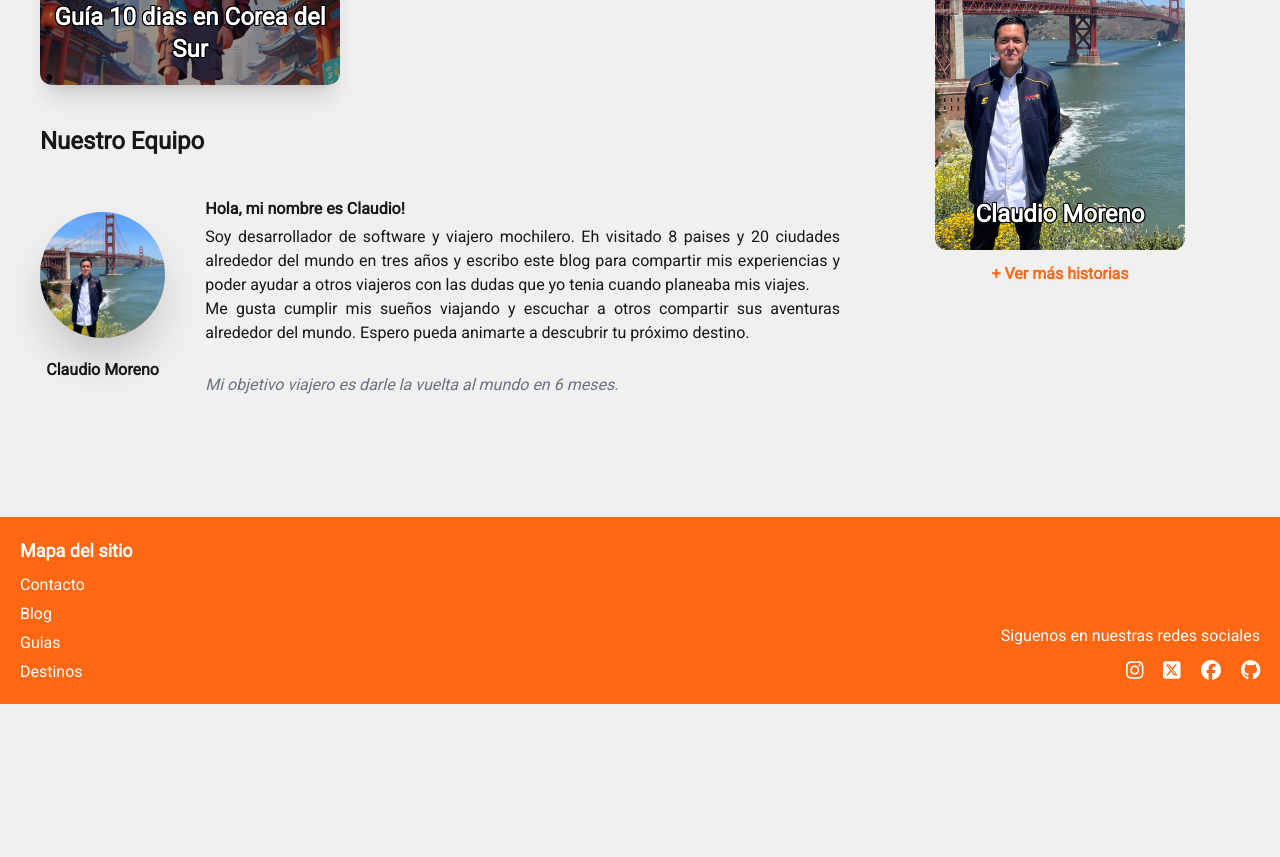
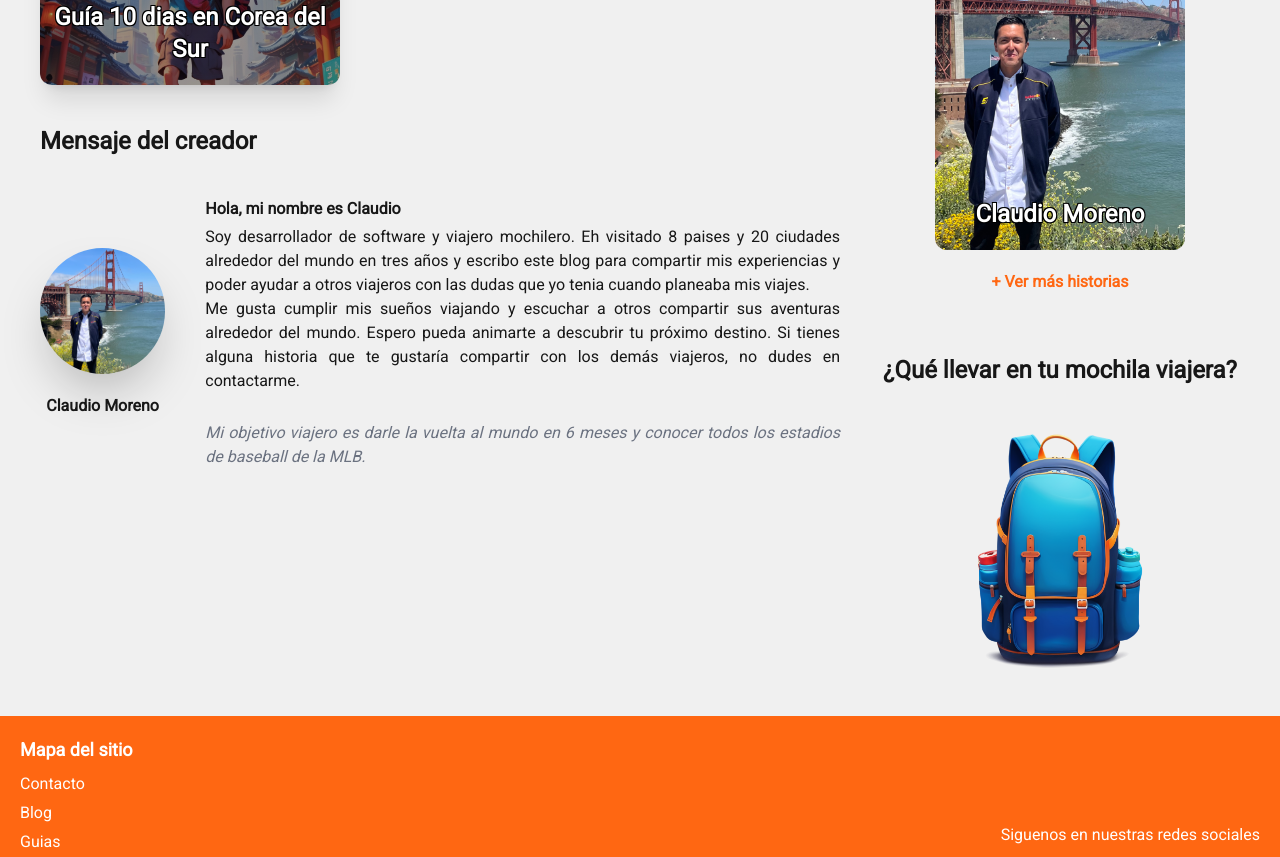
Before and after one commit to claudiocoder/VenturaUI, a Next.js app: page / in a window 1280 px wide. Shown: the part 680-1537 px from the top of the page. Before the commit the page ends 1384 px from the top, so only its background shows below. Built offline with nearby package versions, Linux system fonts and the light colour scheme.

Commit message:
feat: adds my backpack section
* feat: adds my backpack section

```diff
--- a/src/app/[slug]/page.tsx
+++ b/src/app/[slug]/page.tsx
@@ -1,22 +1,15 @@
 import { notFound } from "next/navigation";
+import CoverImage from "../components/CoverImage";
 import { getPostBySlug } from "../lib/mdx";
-import CoverImage from "../components/CoverImage";
-import Image from "next/image";
-import { format, parseISO } from "date-fns";
-import { es } from "date-fns/locale";
-import { faArrowLeft } from "@fortawesome/free-solid-svg-icons";
-import { FontAwesomeIcon } from "@fortawesome/react-fontawesome";
-import Link from "next/link";
+import { BlogModel } from "../models/Blog";
+import ContentPage from "../components/contentPage";
 
-interface BlogPageProps {
-  slug: string;
-}
 const getPageContent = async (slug: string) => {
   const { meta, content } = await getPostBySlug(slug);
   return { meta, content };
 };
 
-const BlogPage = async ({ params }: { params: BlogPageProps }) => {
+const BlogPage = async ({ params }: { params: BlogModel }) => {
   const { content, meta } = await getPageContent(params.slug as string);
   if (!meta) {
     return notFound();
@@ -30,42 +23,7 @@ const BlogPage = async ({ params }: { params: BlogPageProps }) => {
         title={meta.country}
         imgposition="center 40%"
       />
-      <div className="flex flex-col md:flex-row items-start w-full px-[10%] py-10">
-        <Link href="/">
-          <div className="mb-5 flex items-center cursor-pointer">
-            <FontAwesomeIcon
-              icon={faArrowLeft}
-              className="text-venturaprimary"
-            />
-            <div className="text-venturaprimary font-bold text-2xl pl-2">
-              Regresar
-            </div>
-          </div>
-        </Link>
-        <div className="md:px-10">
-          <h1 className="text-3xl md:text-4xl font-bold mb-5">{meta.title}</h1>
-          <div className="flex flex-col md:flex-row justify-between items-start md:items-center mb-10">
-            <div className="flex items-center mb-2">
-              <Image
-                src={"/img/users/autor.jpg"}
-                alt={"autor"}
-                width={40}
-                height={40}
-                className="rounded-full mr-2 shadow-xl"
-              />
-              <p className="italic">Por {meta.author}</p>
-            </div>
-            <div>
-              <p className="italic font-bold">
-                {format(parseISO(meta.date as string), "MMMM dd, yyyy", {
-                  locale: es,
-                })}
-              </p>
-            </div>
-          </div>
-          <div>{content}</div>
-        </div>
-      </div>
+      <ContentPage meta={meta} content={content} />
     </div>
   );
 };
--- a/src/app/components/About.tsx
+++ b/src/app/components/About.tsx
@@ -5,7 +5,7 @@ export const About = () => {
   return (
     <div className="my-10">
       <h3 className="text-2xl font-bold mb-10 text-center md:text-start">
-        Nuestro Equipo
+        Mensaje del creador
       </h3>
       <div className="flex flex-col md:flex-row w-full items-center">
         <div className="flex flex-col items-start text-center mb-10 md:mb-0">
@@ -19,7 +19,7 @@ export const About = () => {
           <p className="font-bold text-center w-full">Claudio Moreno</p>
         </div>
         <div className="w-full md:px-10 text-justify">
-          <span className="font-bold">Hola, mi nombre es Claudio!</span>
+          <span className="font-bold">Hola, mi nombre es Claudio</span>
           <br />
           <div className="my-1">
             Soy desarrollador de software y viajero mochilero. Eh visitado 8
@@ -28,11 +28,13 @@ export const About = () => {
             con las dudas que yo tenia cuando planeaba mis viajes.
             <br /> Me gusta cumplir mis sueños viajando y escuchar a otros
             compartir sus aventuras alrededor del mundo. Espero pueda animarte a
-            descubrir tu próximo destino.
+            descubrir tu próximo destino. Si tienes alguna historia que te
+            gustaría compartir con los demás viajeros, no dudes en contactarme.
           </div>
           <br />
           <span className="italic text-gray-500">
-            Mi objetivo viajero es darle la vuelta al mundo en 6 meses.
+            Mi objetivo viajero es darle la vuelta al mundo en 6 meses y conocer
+            todos los estadios de baseball de la MLB.
           </span>
         </div>
       </div>
--- /dev/null
+++ b/src/app/components/contentPage.tsx
@@ -0,0 +1,66 @@
+"use client";
+
+import { faArrowLeft } from "@fortawesome/free-solid-svg-icons";
+import { FontAwesomeIcon } from "@fortawesome/react-fontawesome";
+import { format, parseISO } from "date-fns";
+import { es } from "date-fns/locale";
+import { motion } from "framer-motion";
+import Image from "next/image";
+import Link from "next/link";
+import React from "react";
+import { BlogModel } from "../models/Blog";
+
+interface ContentPageProps {
+  meta: BlogModel;
+  content: React.ReactElement;
+}
+
+const ContentPage = (props: ContentPageProps) => {
+  const { meta, content } = props;
+  return (
+    <motion.div
+      initial={{ opacity: 0 }}
+      animate={{ opacity: 1 }}
+      transition={{ ease: "easeInOut", duration: 0.3 }}
+    >
+      <div className="flex flex-col md:flex-row items-start w-full px-[10%] py-10">
+        <Link href="/">
+          <div className="mb-5 flex items-center cursor-pointer">
+            <FontAwesomeIcon
+              icon={faArrowLeft}
+              className="text-venturaprimary"
+            />
+            <div className="text-venturaprimary font-bold text-2xl pl-2">
+              Regresar
+            </div>
+          </div>
+        </Link>
+        <div className="md:px-10 w-full">
+          <h1 className="text-3xl md:text-4xl font-bold mb-5">{meta.title}</h1>
+          <div className="flex flex-col md:flex-row justify-between items-start md:items-center mb-10">
+            <div className="flex items-center">
+              <Image
+                src={"/img/users/autor.jpg"}
+                alt={"autor"}
+                width={40}
+                height={40}
+                className="rounded-full mr-2 shadow-xl"
+              />
+              <p className="italic">Por {meta.author}</p>
+            </div>
+            <div>
+              <p className="italic font-bold">
+                {format(parseISO(meta.date as string), "MMMM dd, yyyy", {
+                  locale: es,
+                })}
+              </p>
+            </div>
+          </div>
+          <div>{content}</div>
+        </div>
+      </div>
+    </motion.div>
+  );
+};
+
+export default ContentPage;
--- a/src/app/lib/mdx/index.ts
+++ b/src/app/lib/mdx/index.ts
@@ -1,7 +1,7 @@
 import fs from "fs";
 import path from "path";
 import { compileMDX } from "next-mdx-remote/rsc";
-import { Blog } from "../../models/Blog";
+import { BlogModel } from "../../models/Blog";
 import { MDXComponents } from "./components";
 
 const rootDirectory = path.join(process.cwd(), "src", "content", "blog");
@@ -11,7 +11,7 @@ export const getPostBySlug = async (slug: string) => {
 
   const fileContent = fs.readFileSync(filePath, { encoding: "utf8" });
 
-  const { frontmatter, content } = await compileMDX<Blog>({
+  const { frontmatter, content } = await compileMDX<BlogModel>({
     source: fileContent,
     components: MDXComponents,
     options: { parseFrontmatter: true },
--- a/src/app/models/Blog.ts
+++ b/src/app/models/Blog.ts
@@ -1,4 +1,4 @@
-export interface Blog {
+export interface BlogModel {
   id: string;
   thumbnailUrl: string;
   title: string;
@@ -8,4 +8,5 @@ export interface Blog {
   description: string;
   cardThumbnailUrl: string;
   country: string;
+  visibility: boolean;
 }
--- a/src/app/page.tsx
+++ b/src/app/page.tsx
@@ -1,7 +1,8 @@
+import Image from "next/image";
 import Link from "next/link";
+import About from "./components/About";
 import CoverImage from "./components/CoverImage";
 import { getAllPostsMeta } from "./lib/mdx";
-import About from "./components/About";
 
 export default async function Home() {
   const posts = await getAllPostsMeta();
@@ -31,7 +32,9 @@ export default async function Home() {
           )}
           <div className="flex flex-row w-100 justify-between">
             {posts.length > 0 &&
-              posts.map((post) => (
+              posts.map((post) => {
+                if (post.visibility) {
+                  return (
                     <div key={post.id} className="shadow-xl rounded-2xl">
                       <Link href={post.slug}>
                         <div
@@ -47,7 +50,9 @@ export default async function Home() {
                         </div>
                       </Link>
                     </div>
-              ))}
+                  );
+                }
+              })}
           </div>
           {posts.length >= 6 && (
             <Link href="/content">
@@ -81,9 +86,21 @@ export default async function Home() {
               </div>
             </div>
             <Link href="/experiences">
-              <div className="text-venturaprimary w-full text-center py-3 font-bold cursor-pointer">
+              <div className="text-venturaprimary w-full text-center py-5 font-bold cursor-pointer">
                 + Ver más historias
               </div>
+            </Link>
+            <div className="text-2xl font-bold text-center my-10">
+              <h2>¿Qué llevar en tu mochila viajera?</h2>
+            </div>
+            <Link href="/backpack">
+              <Image
+                className="z-[-1]"
+                width={250}
+                height={250}
+                src={"/img/backpack.png"}
+                alt="hero image example"
+              />
             </Link>
           </div>
         </div>
--- /dev/null
+++ b/src/content/blog/backpack.mdx
@@ -0,0 +1,16 @@
+---
+id: f8ef3d64-118d-4b60-a40d-cb34612622cf
+title: ¿Qué llevar en la mochila?
+cardThumbnailUrl: /img/post/backpackercorea.jpg
+thumbnailUrl: /img/post/coreacover.jpg
+slug: backpack
+author: Claudio Moreno
+date: 2021-10-18T10:00:00
+country: Guias
+visibility: false
+---
+
+## Día 1: Llegada a Seúl
+
+<br />
+Mi mochila
--- a/src/content/blog/guiacorea10dias.mdx
+++ b/src/content/blog/guiacorea10dias.mdx
@@ -7,6 +7,7 @@ slug: guiacorea10dias
 author: Claudio Moreno
 date: 2021-10-18T10:00:00
 country: Corea del Sur
+visibility: true
 ---
 
 ## Día 1: Llegada a Seúl
```
Also changed, not shown: package.json (+6 -6 lines), public/img/backpack.png (added). Lines whose indentation alone changed are shown as unchanged.
